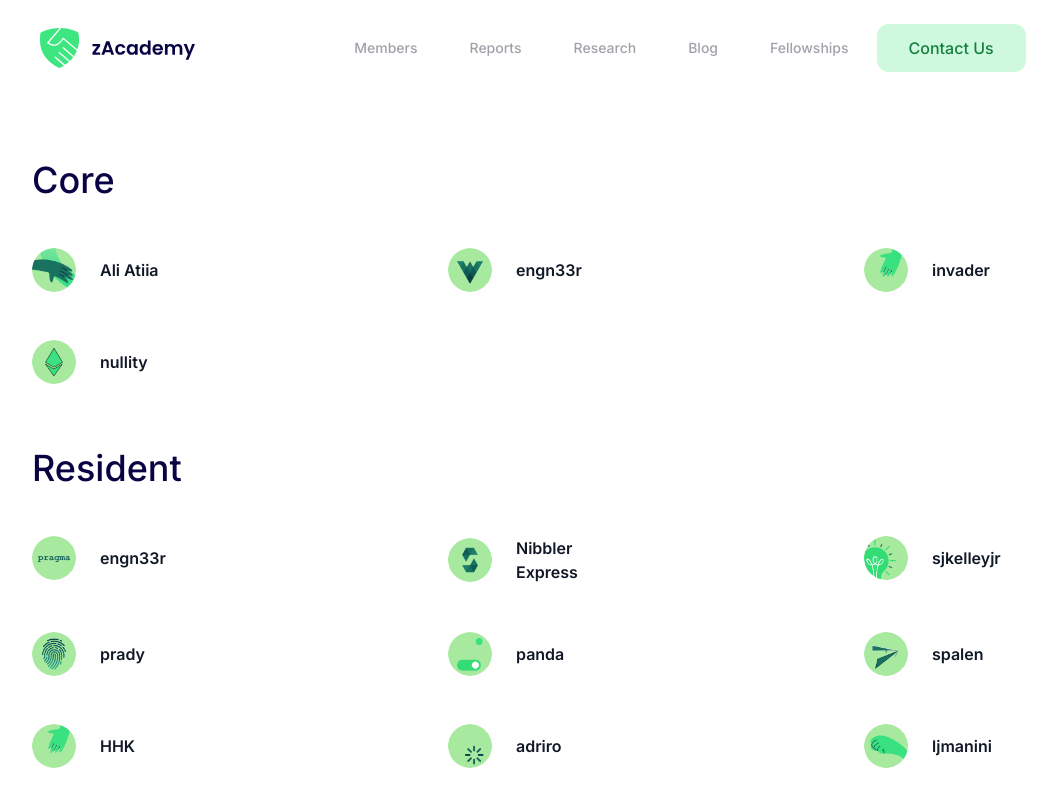
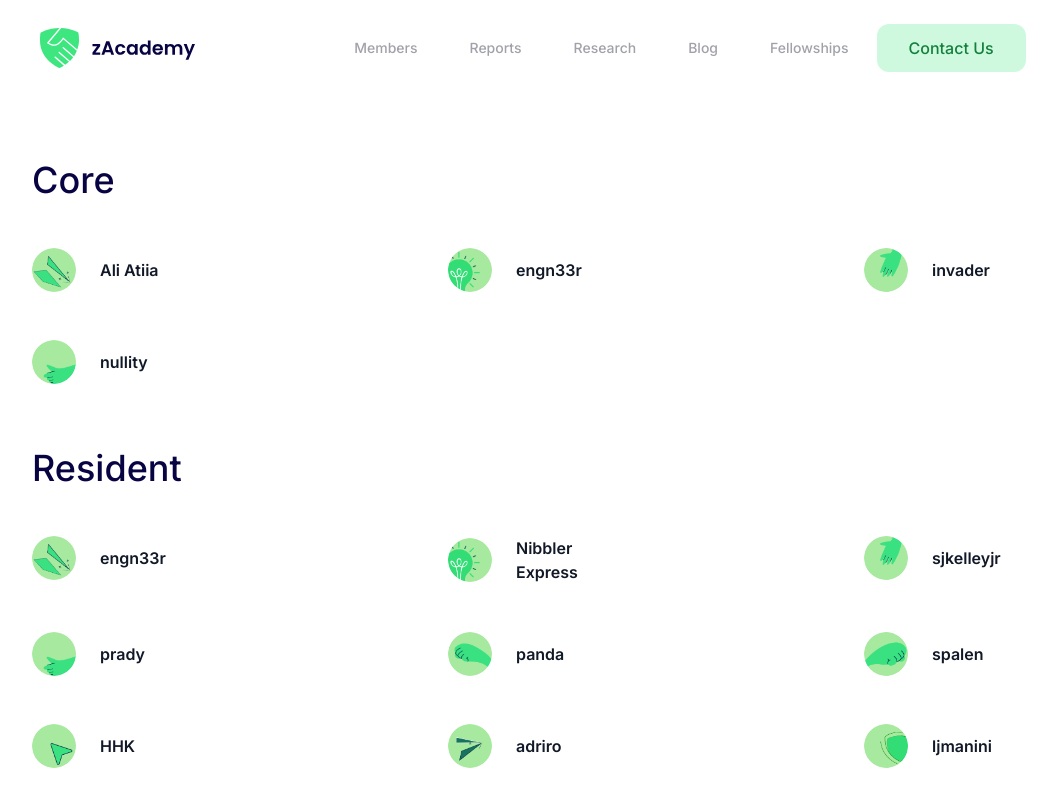
Before and after one commit to nullity00/zacademy-site, a React (Vite) app: page /members in a window 1280 px wide. Shown: the top 800 px of the page, without its empty margins (128-1185 px from the left). Built offline with nearby package versions, Linux system fonts and the light colour scheme.

Commit message:
change randomness

```diff
--- a/src/modules/Members/1-Core/index.tsx
+++ b/src/modules/Members/1-Core/index.tsx
@@ -1,13 +1,16 @@
 import { core } from "../Data/core";
 
 export const generateUniqueRandoms = (n: number) => {
-  const arr = [];
-  while(arr.length < n){
-    const r = Math.floor(Math.random() * n) + 1;
-    if(arr.indexOf(r) === -1) arr.push(r);
+  let arr = Array.from({ length: n }, (_, i) => i + 1);
+
+  for (let i = arr.length - 1; i > 0; i--) {
+    // Instead of Math.random(), we'll use the current milliseconds to create randomness
+    let j = new Date().getMilliseconds() % (i + 1);
+    [arr[i], arr[j]] = [arr[j], arr[i]];
   }
+
   return arr;
-}
+};
 
 export function Template({
   title,
@@ -18,7 +21,7 @@ export function Template({
     name: string;
     twitter: string;
   }[];
-  }) {
+}) {
   const randoms = generateUniqueRandoms(25);
   return (
     <div className="my-16">
@@ -37,7 +40,9 @@ export function Template({
               />
               <div>
                 <h3 className="sm:text-xs font-semibold text-gray-900 hover:underline">
-                  <a href={person.twitter} target="_blank">{person.name}</a>
+                  <a href={person.twitter} target="_blank">
+                    {person.name}
+                  </a>
                 </h3>
               </div>
             </div>
@@ -49,7 +54,6 @@ export function Template({
 }
 
 export default function Core() {
-
   return (
     <>
       <Template title={"Core"} members={core} />
```
